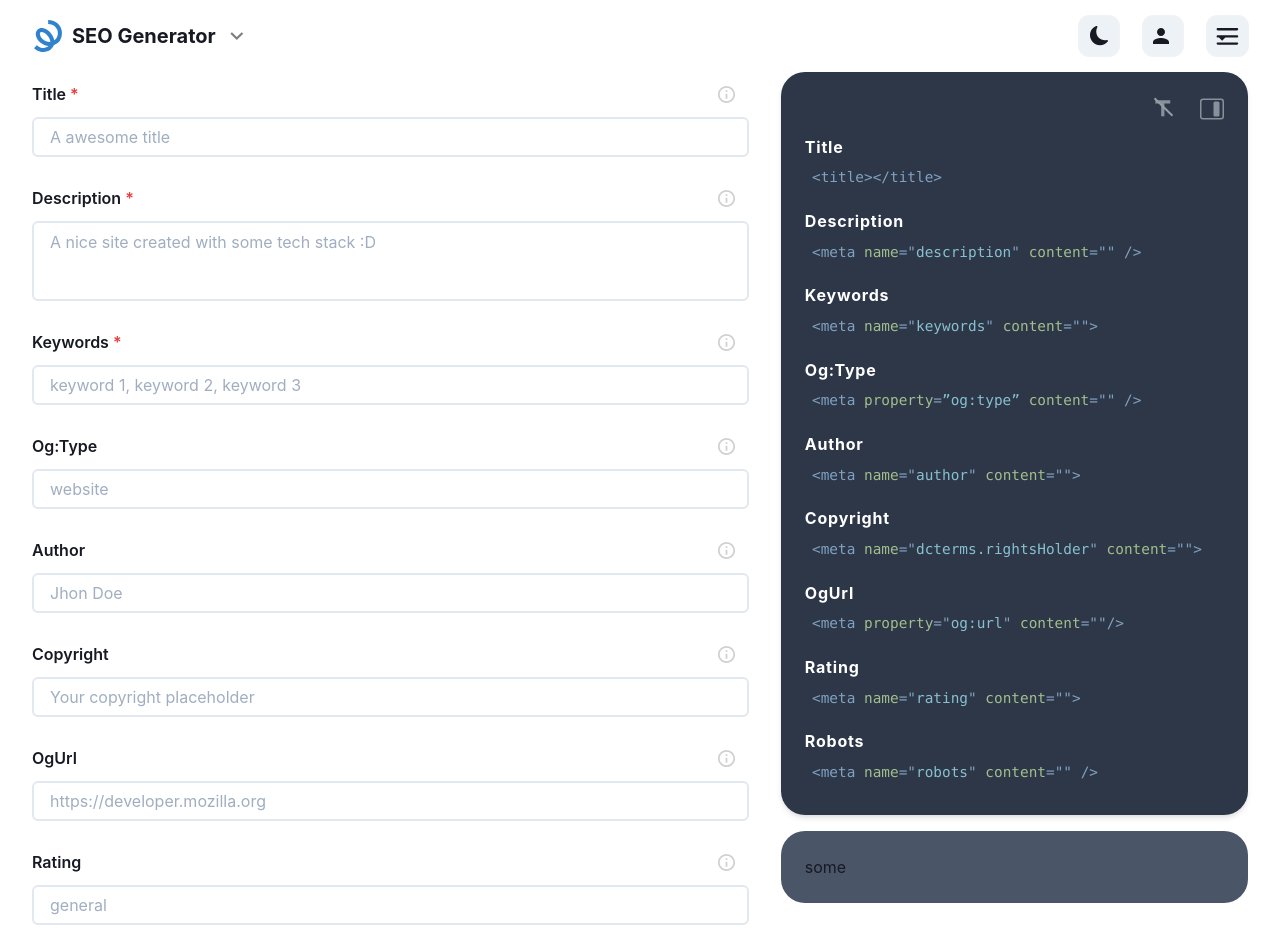
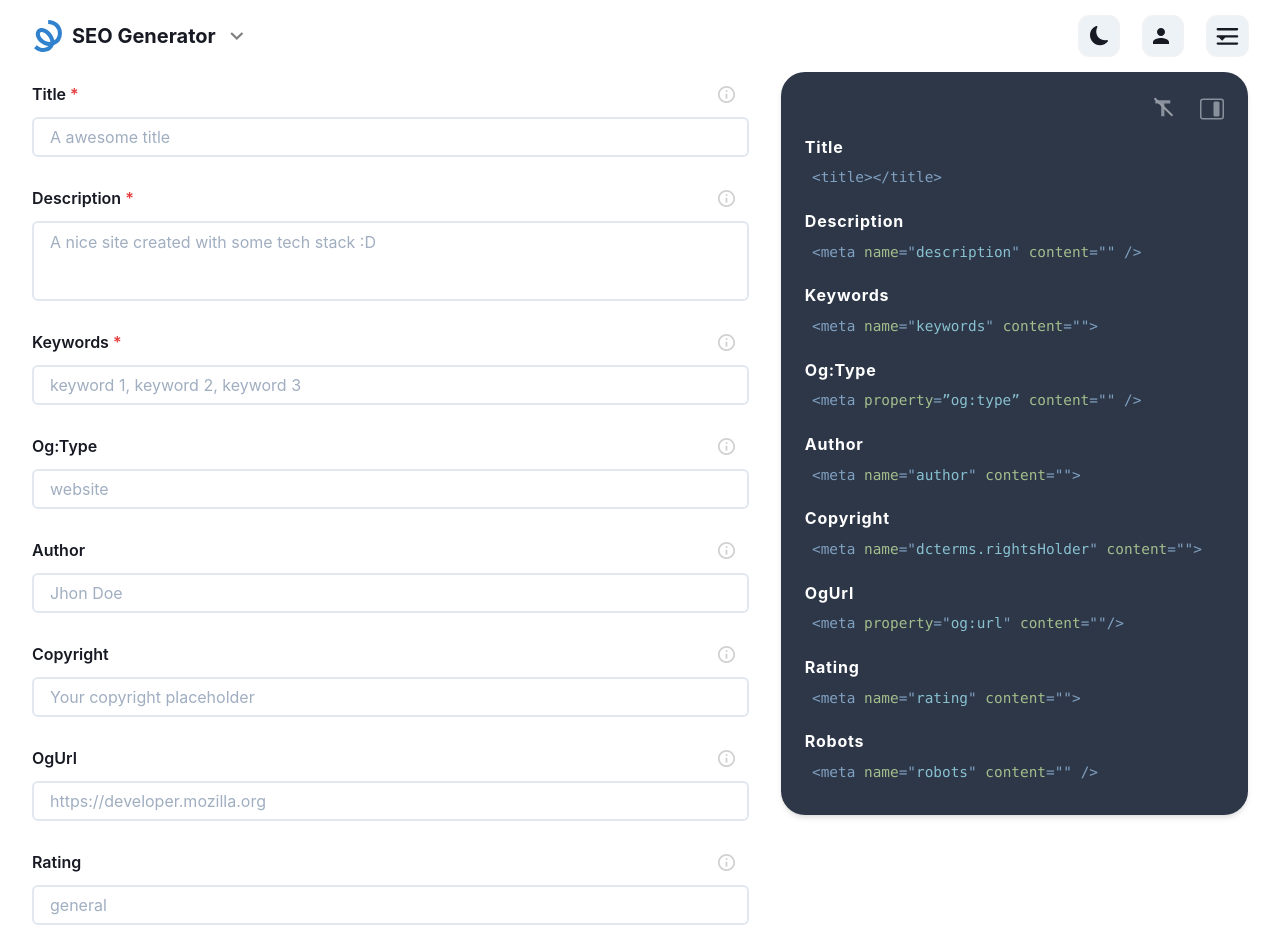
Before and after one commit to mrLuisFer/seo-generator, a Next.js app: page / in a window 1280 px wide. Shown: the top 952 px of the page. Built offline with nearby package versions, Linux system fonts and the light colour scheme.

Commit message:
move sources container into a single component

```diff
--- a/components/home/RightSidebar/ResourcesSection/index.tsx
+++ b/components/home/RightSidebar/ResourcesSection/index.tsx
@@ -1,7 +1,21 @@
+import { Box, Fade } from '@chakra-ui/react'
+import { useSidebarTitlesCtx } from 'context/SidebarTitlesCtx'
+import { gray } from 'utils/chakraColors'
+
 export default function ResourcesSection() {
+  const { showTitles } = useSidebarTitlesCtx()
+
+  const commonRadiusAndPadding: string = '1.5rem'
+
   return (
     <>
-      <p>some</p>
+      <Fade in={!showTitles}>
+        {!showTitles && (
+          <Box bg={gray.$600} borderRadius={commonRadiusAndPadding} p={commonRadiusAndPadding}>
+            <p>some</p>
+          </Box>
+        )}
+      </Fade>
     </>
   )
 }
--- a/components/home/RightSidebar/index.tsx
+++ b/components/home/RightSidebar/index.tsx
@@ -36,9 +36,7 @@ export default function RightSidebar() {
             <MetaTags ref={copyBtnRef} />
           </Fade>
         </Box>
-        <Box bg={gray.$600} borderRadius={commonRadiusAndPadding} p={commonRadiusAndPadding}>
-          <ResourcesSection />
-        </Box>
+        <ResourcesSection />
       </Box>
     </SidebarTitlesCtxProvider>
   )
```
